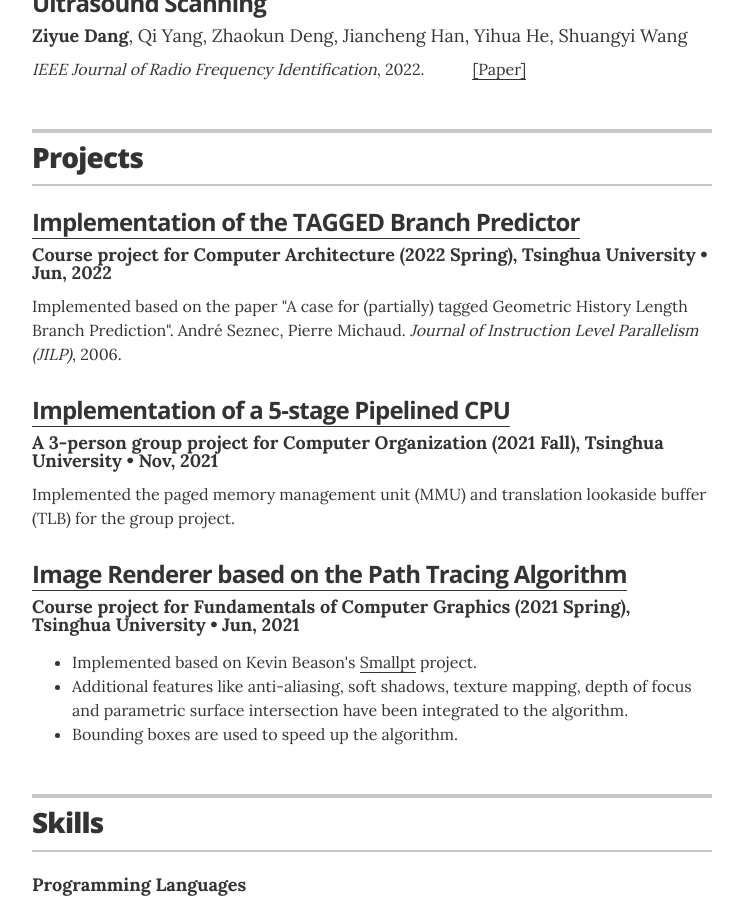
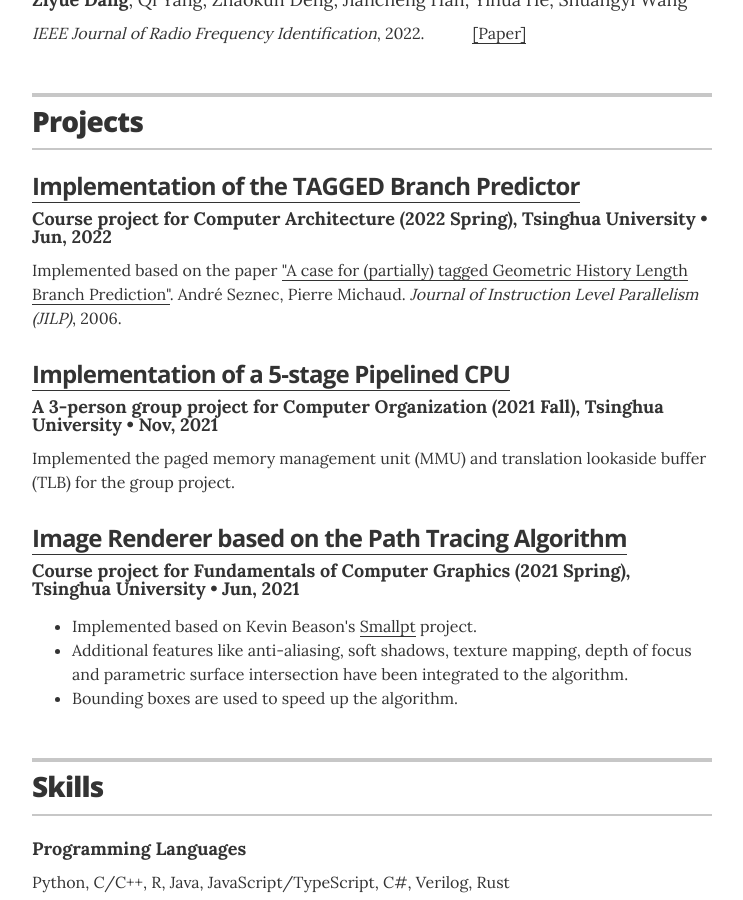
Before and after one commit to Syldavian/Syldavian.github.io, a Jekyll site: the page built from index.html, in a window 1280 px wide and 900 px high, scrolled down 2073 px. Shown: the whole window, without its empty margins (268-1011 px from the left). Built offline with Jekyll 4.4.1, drawn with Linux system fonts in a browser that asks for light colours.

```diff
--- a/_data/projects.yml
+++ b/_data/projects.yml
@@ -6,7 +6,7 @@
   role: Course project for Computer Architecture (2022 Spring), Tsinghua University
   duration: Jun, 2022
   url: https://github.com/Syldavian/TAGGED-Predictor
-  description: Implemented based on the paper "A case for (partially) tagged Geometric History Length Branch Prediction". André Seznec, Pierre Michaud. <i>Journal of Instruction Level Parallelism (JILP)</i>, 2006.
+  description: Implemented based on the paper <a href="https://www.irisa.fr/caps/people/seznec/JILP-COTTAGE.pdf" itemprop="url">"A case for (partially) tagged Geometric History Length Branch Prediction"</a>. André Seznec, Pierre Michaud. <i>Journal of Instruction Level Parallelism (JILP)</i>, 2006.
 
 # Springfield Community Outreach Group
 - project: Implementation of a 5-stage Pipelined CPU
--- a/_layouts/resume.html
+++ b/_layouts/resume.html
@@ -128,7 +128,7 @@
 
         {% for recognition in site.data.recognitions %}
         <div class="resume-item">
-          <p class="resume-item-title"><b>{{ recognition.title }}</b></p>
+          <p class="resume-item-details"><b>{{ recognition.title }}</b></p>
           <p class="resume-item-details">{{ recognition.authors }}</p>
           <p class="resume-item-copy"><i>{{ recognition.from }}</i>, {{ recognition.year }}&emsp;&emsp;&emsp;<a href="{{ recognition.url }}" itemprop="url">[Paper]</a></p>
         </div>
```
